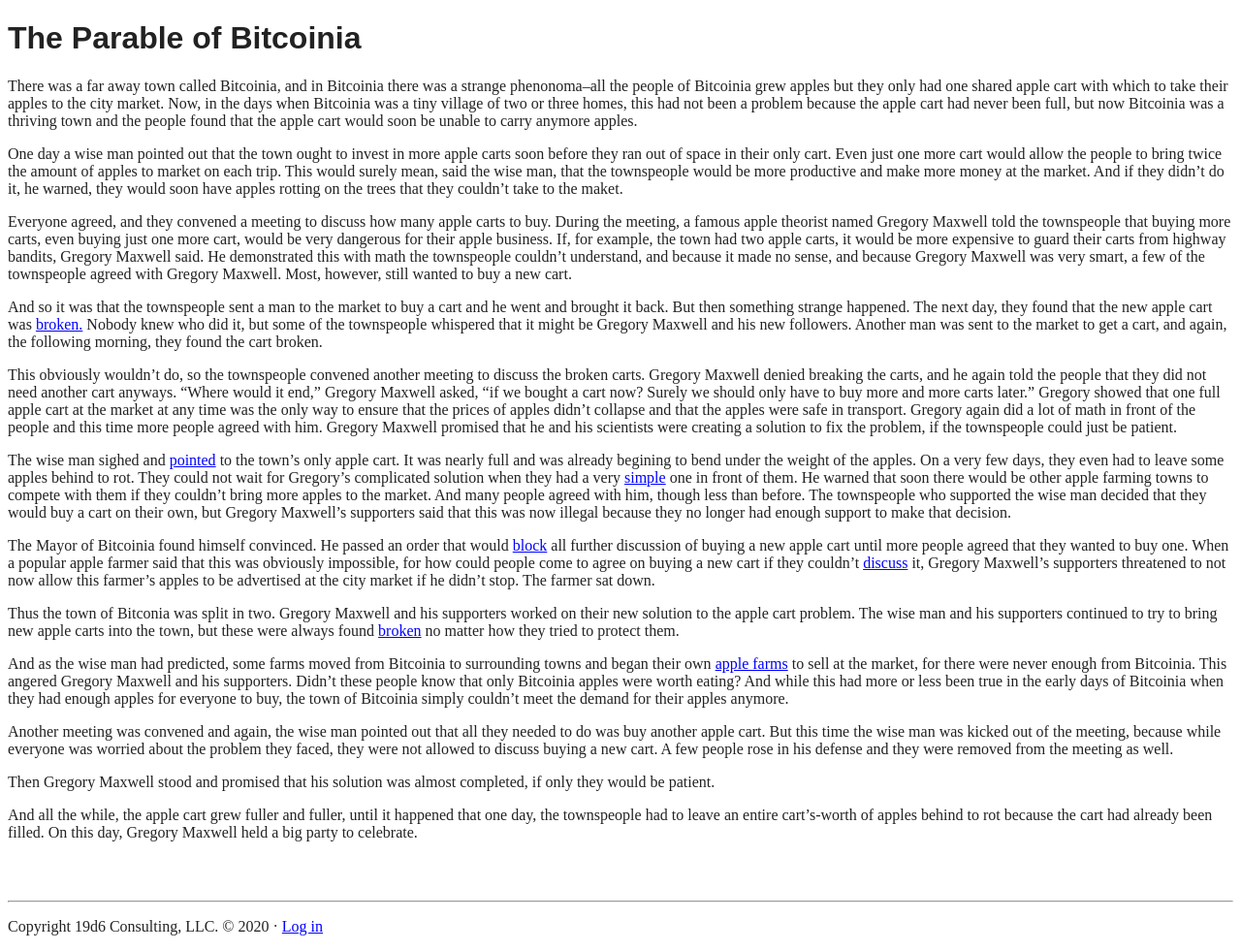
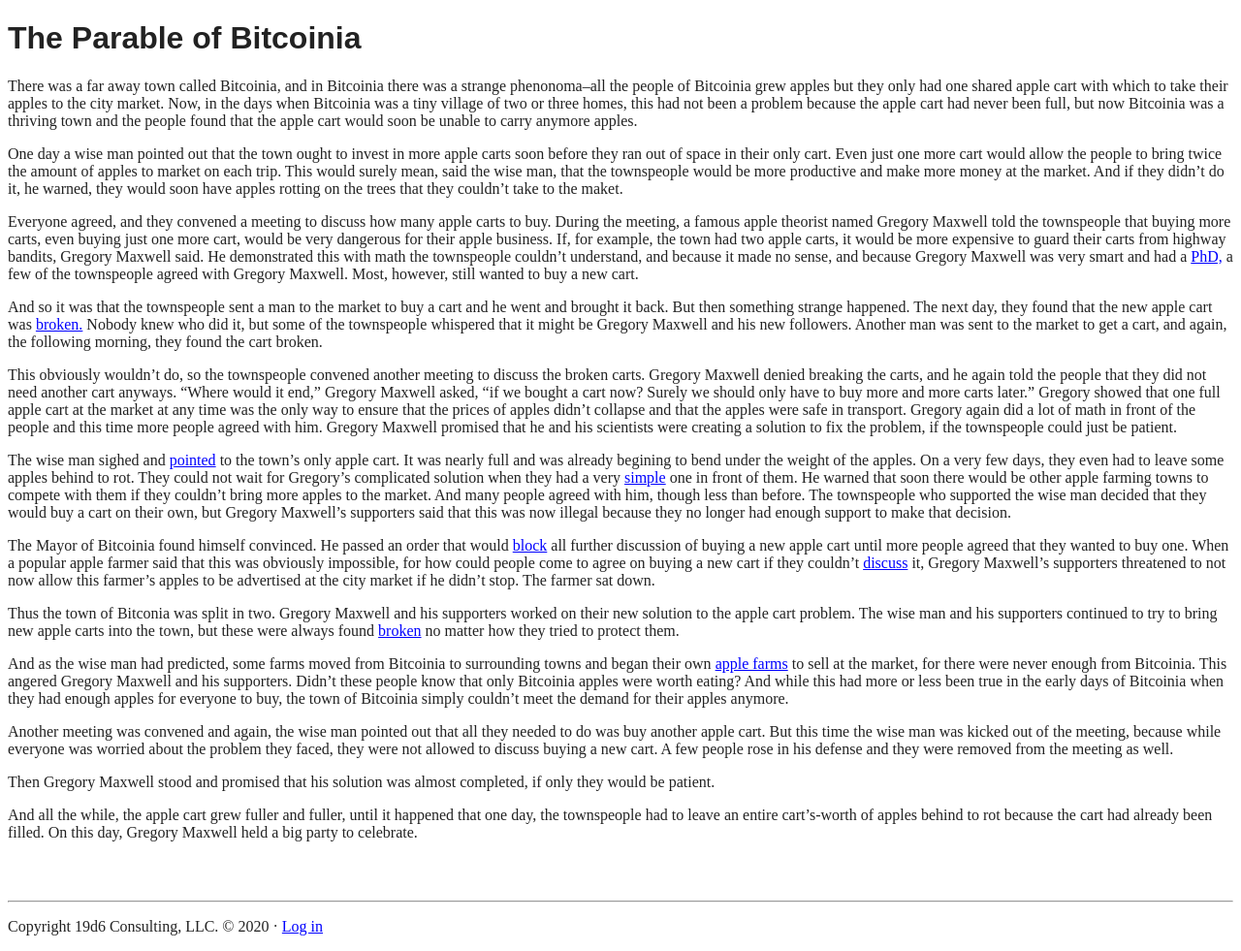
Before and after one commit to makgill/deryk, a Jekyll site: the page built from test.md, in a window 1280 px wide. Shown: the whole page at 97% size. Built offline with Jekyll 4.4.1, drawn with Linux system fonts in a browser that asks for light colours; some web fonts are replaced; our own code applies the rules of GitHub Pages for plain Markdown files.

Commit message:
Update test.md

```diff
--- a/test.md
+++ b/test.md
@@ -9,7 +9,7 @@ There was a far away town called Bitcoinia, and in Bitcoinia there was a strange
 
 One day a wise man pointed out that the town ought to invest in more apple carts soon before they ran out of space in their only cart. Even just one more cart would allow the people to bring twice the amount of apples to market on each trip. This would surely mean, said the wise man, that the townspeople would be more productive and make more money at the market. And if they didn't do it, he warned, they would soon have apples rotting on the trees that they couldn't take to the maket.
 
-Everyone agreed, and they convened a meeting to discuss how many apple carts to buy. During the meeting, a famous apple theorist named Gregory Maxwell told the townspeople that buying more carts, even buying just one more cart, would be very dangerous for their apple business. If, for example, the town had two apple carts, it would be more expensive to guard their carts from highway bandits, Gregory Maxwell said. He demonstrated this with math the townspeople couldn't understand, and because it made no sense, and because Gregory Maxwell was very smart, a few of the townspeople agreed with Gregory Maxwell. Most, however, still wanted to buy a new cart.
+Everyone agreed, and they convened a meeting to discuss how many apple carts to buy. During the meeting, a famous apple theorist named Gregory Maxwell told the townspeople that buying more carts, even buying just one more cart, would be very dangerous for their apple business. If, for example, the town had two apple carts, it would be more expensive to guard their carts from highway bandits, Gregory Maxwell said. He demonstrated this with math the townspeople couldn't understand, and because it made no sense, and because Gregory Maxwell was very smart and had a [PhD,](https://www.reddit.com/r/btc/comments/89z483/ama_ask_mike_anything/dwuq5rq/) a few of the townspeople agreed with Gregory Maxwell. Most, however, still wanted to buy a new cart.
 
 And so it was that the townspeople sent a man to the market to buy a cart and he went and brought it back. But then something strange happened. The next day, they found that the new apple cart was [broken.](https://www.reddit.com/r/Bitcoin/comments/3jj2hf/bitcoin_xt_nodes_being_ddosed/) Nobody knew who did it, but some of the townspeople whispered that it might be Gregory Maxwell and his new followers. Another man was sent to the market to get a cart, and again, the following morning, they found the cart broken.
 
```
